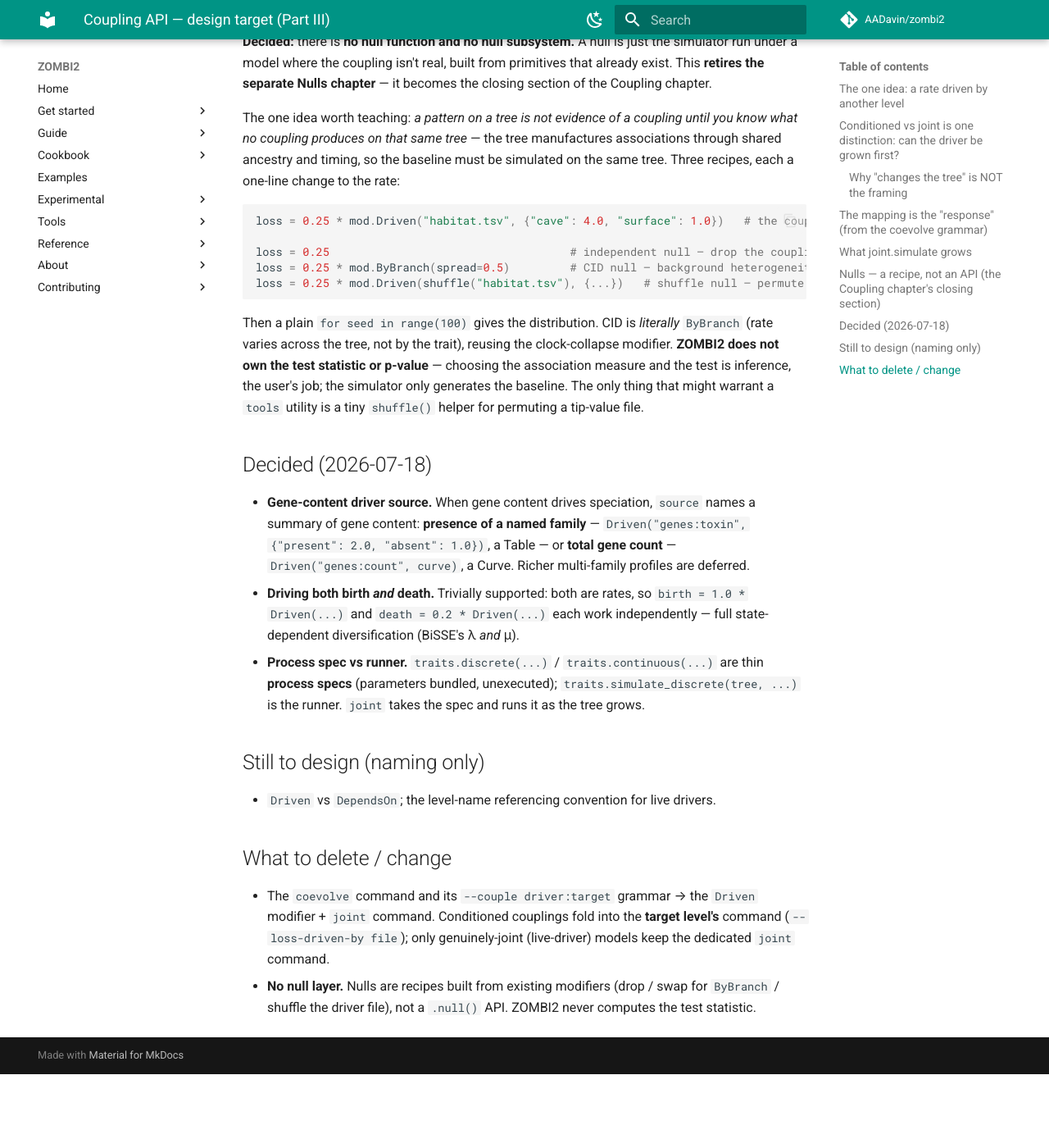
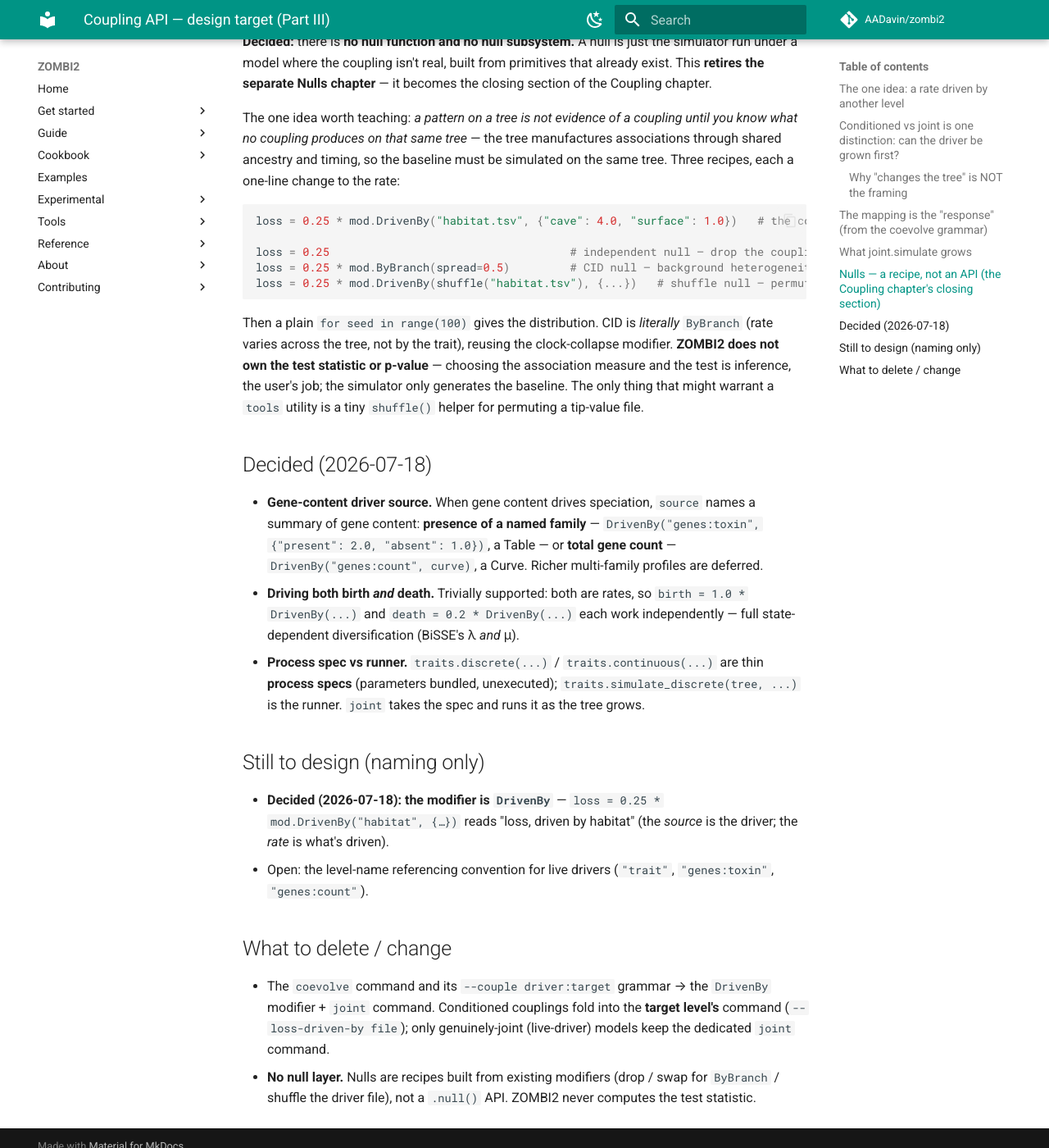
Before and after one commit to AADavin/zombi2, an MkDocs documentation site: the page built from docs/design/coupling-api.md, in a window 1280 px wide and 1400 px high, scrolled down 2374 px. Shown: the whole window at 82% size. Built offline with MkDocs 1.6.1 and Material for MkDocs 9.7.7, drawn with Linux system fonts in a browser that asks for light colours; comment, search, counter and statistics services are not loaded; before the commit the page ends 3684 px from its top, so only the background shows below that; some of the changed text lies outside the part shown.

Commit message:
docs(design): ratify DrivenBy, Speed, v1 fossil model (Adrian, 2026-07-18)
- Coupling modifier is DrivenBy (renamed from Driven): 'loss, driven by
  habitat'. Source = driver, rate = driven.
- Per-family whole-family multiplier is Speed (family_speed=Speed(spread=)).
- Species v1 fossils: side output, lineage not removed, not in reconstructed
  tree; full FBD (fossils as sampled-ancestors in tree) deferred to a tool.
  Ghost lineages already set aside.

Co-Authored-By: Claude Opus 4.8 <noreply@anthropic.com>

````diff
--- a/docs/design/coupling-api.md
+++ b/docs/design/coupling-api.md
@@ -12,18 +12,18 @@ A **coupling** is Ch2's definition made literal: *a parameter that reads its val
 instead of a number you type.* There is exactly one mechanism, a modifier:
 
 ```python
-loss = 0.25 * mod.Driven(source, mapping)
+loss = 0.25 * mod.DrivenBy(source, mapping)
 ```
 
-`Driven` reads the driver's value on each lineage and multiplies the base rate by the mapped factor. That
+`DrivenBy` reads the driver's value on each lineage and multiplies the base rate by the mapped factor. That
 is the whole of Part III. Everything below is where the driver comes from.
 
-**`Driven` targets a rate (a "how often") and multiplies — value-driving is deferred (v1).** Driving a
+**`DrivenBy` targets a rate (a "how often") and multiplies — value-driving is deferred (v1).** Driving a
 *value* (a "what") — the one case being an OU optimum, SPEC §4's "gene content drives a trait's optimum" —
 is **deferred to experimental for v1.** A destination lives on a real line and is *set or shifted*, not
-scaled by a positive factor, so it does not fit `Driven`'s multiply. When it lands it gets its **own verb**
-(a value-reader, e.g. `mod.Reads(source, mapping)` — "Option B"), never an overload of `Driven`. For v1,
-`Driven` is rate-only: one clean mechanism, no exception.
+scaled by a positive factor, so it does not fit `DrivenBy`'s multiply. When it lands it gets its **own verb**
+(a value-reader, e.g. `mod.Reads(source, mapping)` — "Option B"), never an overload of `DrivenBy`. For v1,
+`DrivenBy` is rate-only: one clean mechanism, no exception.
 
 ## Conditioned vs joint is one distinction: can the driver be grown first?
 
@@ -35,19 +35,19 @@ the driver can be simulated on its own and handed over:
   habitat = traits.simulate_discrete(tree, states=["aquatic", "terrestrial"], switch=0.1, seed=1)
   habitat.write("habitat.tsv")
   genomes.simulate_unordered(tree,
-      loss = 0.25 * mod.Driven("habitat.tsv", {"aquatic": 3.0, "terrestrial": 1.0}), seed=2)
+      loss = 0.25 * mod.DrivenBy("habitat.tsv", {"aquatic": 3.0, "terrestrial": 1.0}), seed=2)
   ```
 - **Joint** — the driver **cannot** be grown first, because it is entangled with what it drives, so
   `source` is a **live level name** and both are grown in one call.
   ```python
   joint.simulate(
-      birth = 1.0 * mod.Driven("trait", {"small": 1.0, "large": 2.0}),  # trait drives speciation
-      death = 0.2,                                                       # death can be Driven too → BiSSE
+      birth = 1.0 * mod.DrivenBy("trait", {"small": 1.0, "large": 2.0}),  # trait drives speciation
+      death = 0.2,                                                       # death can be DrivenBy too → BiSSE
       trait = traits.discrete(states=["small", "large"], switch=0.1),    # grown WITH the tree
       n_tips = 100, seed = 1)
   ```
 
-Same modifier, `mod.Driven`; the only difference is `source` = filename (conditioned) vs level-name
+Same modifier, `mod.DrivenBy`; the only difference is `source` = filename (conditioned) vs level-name
 (joint). So **conditioning and joint models are one chapter, not two** — one mechanism split by
 file-vs-live driver. (Manual: **all of Part III — 9 *Conditioning* + 10 *Joint* + 11 *Nulls* — collapses
 to a single "Coupling levels" chapter**, with nulls as its closing section. See below.)
@@ -95,11 +95,11 @@ timing, so the baseline must be simulated on the same tree. Three recipes, each
 rate:
 
 ```python
-loss = 0.25 * mod.Driven("habitat.tsv", {"cave": 4.0, "surface": 1.0})   # the coupling under test
+loss = 0.25 * mod.DrivenBy("habitat.tsv", {"cave": 4.0, "surface": 1.0})   # the coupling under test
 
 loss = 0.25                                    # independent null — drop the coupling
 loss = 0.25 * mod.ByBranch(spread=0.5)         # CID null — background heterogeneity, NOT the trait
-loss = 0.25 * mod.Driven(shuffle("habitat.tsv"), {...})   # shuffle null — permute the pairing
+loss = 0.25 * mod.DrivenBy(shuffle("habitat.tsv"), {...})   # shuffle null — permute the pairing
 ```
 
 Then a plain `for seed in range(100)` gives the distribution. CID is *literally* `ByBranch` (rate varies
@@ -111,11 +111,11 @@ simulator only generates the baseline. The only thing that might warrant a `tool
 ## Decided (2026-07-18)
 
 - **Gene-content driver source.** When gene content drives speciation, `source` names a summary of gene
-  content: **presence of a named family** — `Driven("genes:toxin", {"present": 2.0, "absent": 1.0})`, a
-  Table — or **total gene count** — `Driven("genes:count", curve)`, a Curve. Richer multi-family profiles
+  content: **presence of a named family** — `DrivenBy("genes:toxin", {"present": 2.0, "absent": 1.0})`, a
+  Table — or **total gene count** — `DrivenBy("genes:count", curve)`, a Curve. Richer multi-family profiles
   are deferred.
-- **Driving both birth *and* death.** Trivially supported: both are rates, so `birth = 1.0 * Driven(...)`
-  and `death = 0.2 * Driven(...)` each work independently — full state-dependent diversification (BiSSE's
+- **Driving both birth *and* death.** Trivially supported: both are rates, so `birth = 1.0 * DrivenBy(...)`
+  and `death = 0.2 * DrivenBy(...)` each work independently — full state-dependent diversification (BiSSE's
   λ *and* μ).
 - **Process spec vs runner.** `traits.discrete(...)` / `traits.continuous(...)` are thin **process specs**
   (parameters bundled, unexecuted); `traits.simulate_discrete(tree, ...)` is the runner. `joint` takes the
@@ -123,11 +123,13 @@ simulator only generates the baseline. The only thing that might warrant a `tool
 
 ## Still to design (naming only)
 
-- `Driven` vs `DependsOn`; the level-name referencing convention for live drivers.
+- **Decided (2026-07-18): the modifier is `DrivenBy`** — `loss = 0.25 * mod.DrivenBy("habitat", {…})`
+  reads "loss, driven by habitat" (the *source* is the driver; the *rate* is what's driven).
+- Open: the level-name referencing convention for live drivers (`"trait"`, `"genes:toxin"`, `"genes:count"`).
 
 ## What to delete / change
 
-- The `coevolve` command and its `--couple driver:target` grammar → the `Driven` modifier + `joint`
+- The `coevolve` command and its `--couple driver:target` grammar → the `DrivenBy` modifier + `joint`
   command. Conditioned couplings fold into the **target level's** command (`--loss-driven-by file`);
   only genuinely-joint (live-driver) models keep the dedicated `joint` command.
 - **No null layer.** Nulls are recipes built from existing modifiers (drop / swap for `ByBranch` /
````
Also changed, not shown: docs/design/genome-api.md (+4 -3 lines), docs/design/species-api.md (+8 -6 lines).
